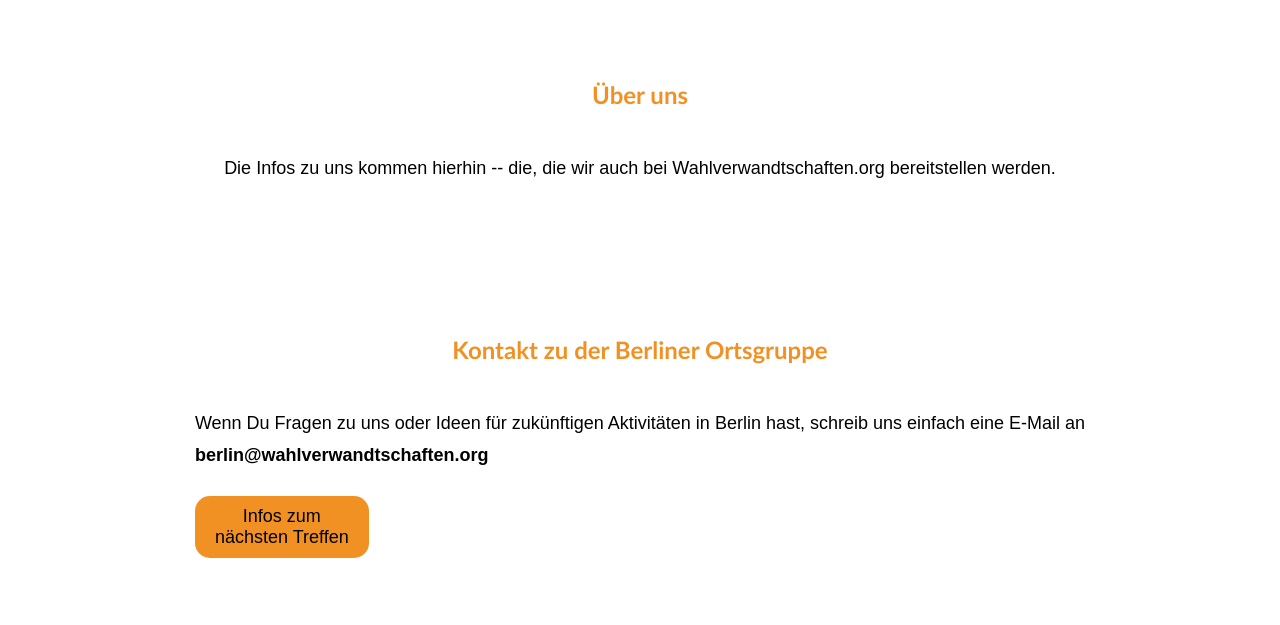
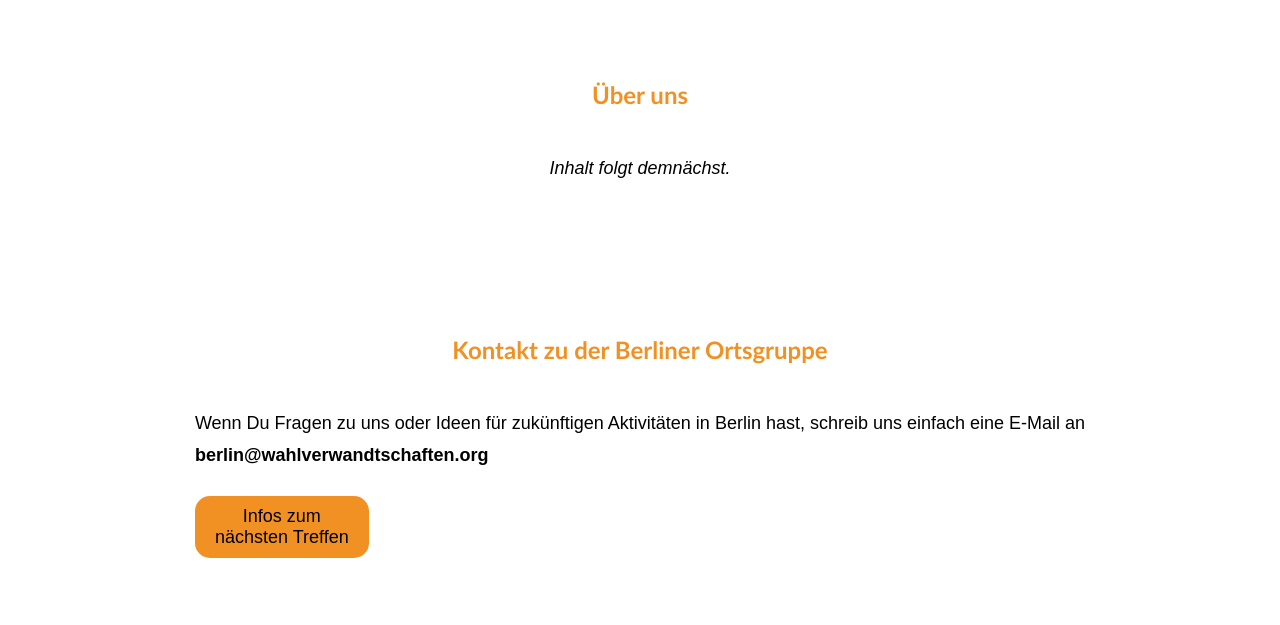
Before and after one commit to zaffiroblu/wahlverwandtschaften-berlin, a plain HTML site: page page-three.html in a window 1280 px wide. Shown: the part 175-800 px from the top of the page. Drawn offline with Linux system fonts and the light colour scheme.

Commit message:
Make a slight change to page 3 so I can send to Petra.

```diff
--- a/page-three.html
+++ b/page-three.html
@@ -19,7 +19,7 @@
     <section class="section-4" id="about-us">
       <div class="section-4-inner">
         <h3 id="text-section-4">Über uns</h3><br/>
-            <h4>Die Infos zu uns kommen hierhin -- die, die wir auch bei Wahlverwandtschaften.org bereitstellen werden.</h4>
+            <h6>Inhalt folgt demnächst.</h6>
       </div>
     </section>
 
```
